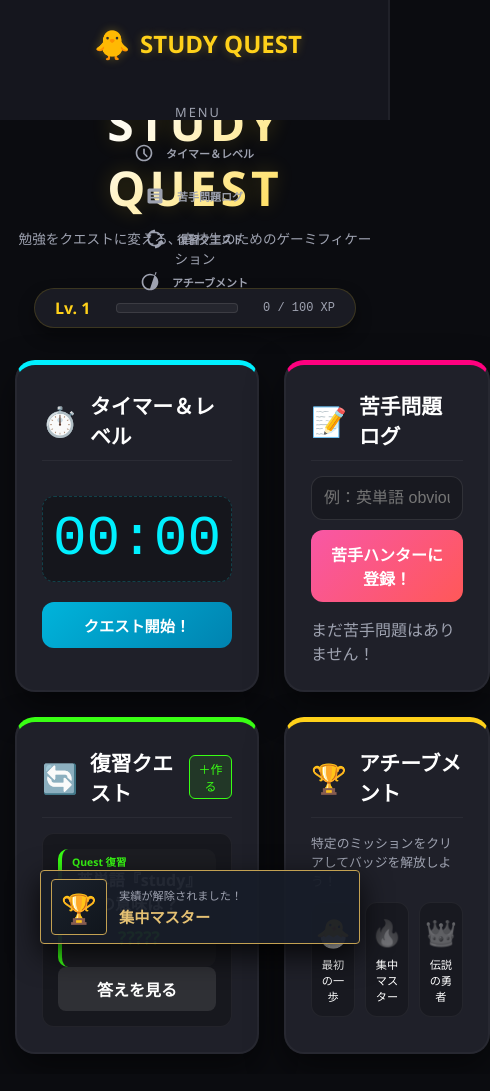
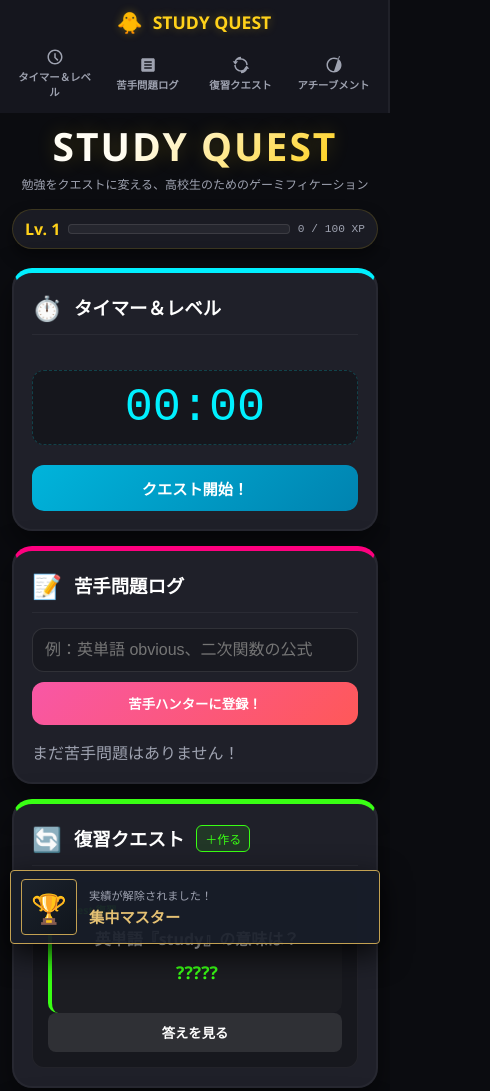
Before and after one commit to M1zumizu/study-quest, a plain HTML site: page index.html in a window 390 px wide. Shown: the top 1091 px of the page, 490 px wide, since content can reach past the window. Drawn offline with Linux system fonts and the light colour scheme.

Commit message:
Add files via upload

```diff
--- a/style.css
+++ b/style.css
@@ -499,181 +499,396 @@ body {
 @media screen and (max-width: 768px) {
 
     /* ページ全体 */
-    body {
+     body {
+        display: block;
         width: 100%;
         min-width: 0;
+        margin: 0;
         overflow-x: hidden;
     }
 
 
-    /* サイドバーを上部メニューに変更 */
+    /* -------------------------
+       上部メニュー
+       ------------------------- */
+
     .sidebar {
         position: fixed;
+
         top: 0;
         left: 0;
 
         width: 100%;
-        height: 120px;
+        height: auto;
+
+        padding: 8px 10px;
+
+        box-sizing: border-box;
 
         display: flex;
-        align-items: center;
+        flex-direction: column;
 
         z-index: 1000;
     }
 
 
-    /* サイドバー内のタイトル */
-    .sidebar h1,
-    .logo {
-        font-size: 18px;
-        margin: 0 10px;
+    /* ロゴ */
+
+    .logo-area {
+        display: flex;
+
+        justify-content: center;
+        align-items: center;
+
+        font-size: 1.1rem;
+
+        margin: 0 0 6px 0;
+        padding: 0;
+    }
+
+    .logo-area span {
+        font-size: 1.3rem;
     }
 
 
-    /* メニューを横並びにする */
-    .sidebar-menu {
-        display: flex;
-        flex: 1;
+    /* MENUという文字はスマホでは不要 */
 
-        justify-content: space-around;
-        align-items: center;
-
-        gap: 5px;
+    .menu-title {
+        display: none;
     }
 
 
-    /* メニュー項目 */
-    .sidebar-item {
-        font-size: 11px;
+    /* -------------------------
+       メニュー4つ
+       ------------------------- */
 
-        padding: 8px 5px;
+    .sidebar-menu {
+        width: 100%;
 
-        white-space: nowrap;
+        display: flex;
+        flex-direction: row;
+
+        justify-content: space-around;
+        align-items: stretch;
+
+        gap: 4px;
     }
 
 
-    /* メインコンテンツ */
-    main,
-    .main-content,
-    .content {
-        margin-left: 0;
+    .sidebar-item {
+        flex: 1;
+
+        display: flex;
+        flex-direction: column;
+
+        justify-content: center;
+        align-items: center;
+
+        gap: 3px;
+
+        padding: 5px 2px;
+
+        font-size: 0.65rem;
+
+        text-align: center;
+
+        white-space: normal;
+
+        transform: none !important;
+    }
+
+
+    .sidebar-item svg {
+        width: 18px;
+        height: 18px;
+    }
+
+
+    /* -------------------------
+       メインコンテンツ
+       ------------------------- */
+
+    .main-content {
         width: 100%;
 
-        padding-top: 140px;
-        padding-bottom: 20px;
-        padding-left: 15px;
-        padding-right: 15px;
+        margin: 0;
+
+        /*
+         * 上部メニューと重ならないように
+         * 上に余白を作る
+         */
+        padding: 125px 12px 20px;
 
         box-sizing: border-box;
     }
 
 
-    /* カード */
-    .card {
+    .game-container {
         width: 100%;
+        max-width: none;
+    }
+
+
+    /* -------------------------
+       STUDY QUESTタイトル
+       ------------------------- */
+
+    .game-header {
+        width: 100%;
+
+        margin-bottom: 1.2rem;
+
+        box-sizing: border-box;
+    }
+
+
+    .logo-title {
+        font-size: clamp(2rem, 10vw, 3rem);
+
+        letter-spacing: 2px;
+
+        max-width: 100%;
+
+        text-align: center;
+
+        line-height: 1.1;
+    }
+
+
+    .logo-subtitle {
+        font-size: 0.75rem;
+
+        line-height: 1.5;
+
+        margin: 8px 0 15px;
+
+        max-width: 100%;
+    }
+
+
+    /* -------------------------
+       レベル・経験値
+       ------------------------- */
+
+    .player-status {
+        width: 100%;
+
+        min-width: 0;
+
+        padding: 8px 12px;
+
+        gap: 8px;
+
+        box-sizing: border-box;
+    }
+
+
+    .player-status .level-badge {
+        flex-shrink: 0;
+    }
+
+
+    .player-status .exp-bar-container {
+        flex: 1;
+
+        width: auto;
+
+        min-width: 50px;
+    }
+
+
+    .player-status .exp-text {
+        flex-shrink: 0;
+
+        font-size: 0.7rem;
+    }
+
+
+    /* ========================================
+       ★ 一番重要 ★
+       スマホではカードを1列にする
+       ======================================== */
+
+    .dashboard-grid {
+        display: grid;
+
+        grid-template-columns: 1fr;
+
+        width: 100%;
+
+        gap: 15px;
+    }
+
+
+    /* -------------------------
+       カード
+       ------------------------- */
+
+    .quest-card {
+        width: 100%;
+
+        min-width: 0;
+
+        min-height: 220px;
+
+        padding: 18px;
+
+        box-sizing: border-box;
+
+        transform: none !important;
+    }
+
+
+    /* スマホではマウスホバーによる拡大を無効化 */
+
+    .view-home .quest-card:hover {
+        transform: none;
+    }
+
+
+    /* -------------------------
+       カードタイトル
+       ------------------------- */
+
+    .card-header {
+        width: 100%;
+
         min-width: 0;
 
         box-sizing: border-box;
     }
 
 
-    /* ホーム画面のカードを1列にする */
-    .view-home .dashboard,
-    .dashboard,
-    .card-container {
-        grid-template-columns: 1fr;
+    .card-header h2 {
+        font-size: 1.15rem;
 
-        gap: 15px;
+        line-height: 1.3;
+
+        min-width: 0;
+
+        overflow-wrap: break-word;
     }
 
 
-    /* タイトル */
-    h1 {
-        font-size: 24px;
+    .card-icon {
+        flex-shrink: 0;
+
+        font-size: 1.5rem;
     }
 
 
-    h2 {
-        font-size: 20px;
+    /* -------------------------
+       タイマー
+       ------------------------- */
+
+    .timer-display {
+        width: 100%;
+
+        box-sizing: border-box;
+
+        font-size: clamp(2.5rem, 12vw, 3.5rem);
+
+        overflow: hidden;
     }
 
 
-    /* ボタン */
-    button {
-        max-width: 100%;
+    .btn-group {
+        display: flex;
 
-        padding: 12px 16px;
+        flex-direction: column;
 
-        font-size: 16px;
+        gap: 8px;
     }
 
 
-    /* 入力欄 */
-    input,
-    textarea,
-    select {
+    .btn-game {
+        width: 100%;
+
+        box-sizing: border-box;
+    }
+
+
+    /* -------------------------
+       入力欄
+       ------------------------- */
+
+    .input-game,
+    .input-game-mini {
         width: 100%;
 
         max-width: 100%;
 
         box-sizing: border-box;
 
+        /*
+         * iPhone/Androidで入力欄を
+         * 勝手に拡大されにくくする
+         */
         font-size: 16px;
     }
 
 
-    /* EXPバー */
-    .exp-container,
-    .exp-bar {
+    /* -------------------------
+       クイズ
+       ------------------------- */
+
+    .quiz-verify-buttons {
+        display: flex;
+
+        flex-direction: column;
+
         width: 100%;
 
-        box-sizing: border-box;
+        gap: 8px;
     }
 
 
-    /* 苦手問題など */
-    .log-item {
+    .quiz-verify-buttons button {
         width: 100%;
+    }
 
-        box-sizing: border-box;
 
+    .quiz-question {
+        overflow-wrap: break-word;
         word-break: break-word;
     }
 
 
-    /* クイズ部分 */
-    .quiz-container {
-        width: 100%;
+    /* -------------------------
+       アチーブメント
+       ------------------------- */
 
-        box-sizing: border-box;
+    .achievement-grid {
+        grid-template-columns: repeat(3, 1fr);
+
+        gap: 6px;
     }
 
 
-    /* 正解・不正解ボタン */
-    .verify-buttons {
-        flex-direction: column;
+    .badge-item {
+        min-width: 0;
 
-        width: 100%;
+        padding: 10px 3px;
+
+        font-size: 0.65rem;
+
+        overflow-wrap: break-word;
     }
 
 
-    .verify-buttons button {
-        width: 100%;
+    /* -------------------------
+       Steam風ポップアップ
+       ------------------------- */
+
+    .steam-achievement {
+        left: 10px;
+        right: 10px;
+
+        width: auto;
     }
 
-    /* サイドバーが重ならないようにする */
-    .app-container,
-    .container,
-    .main,
-    main,
-    .main-content,
-    .content,
-    #app {
 
-        margin-top: 70px;
-
-        padding-top: 20px;
-
-        box-sizing: border-box;
+    .steam-achievement.show {
+        bottom: 15px;
     }
 }
```
